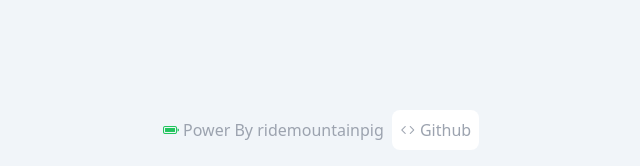
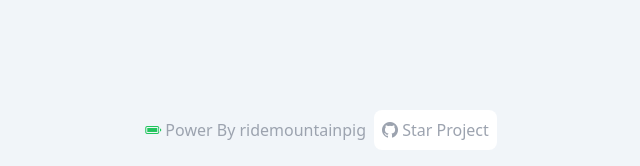
Before and after one commit to ridemountainpig/fcu-course-search, a Flask app: page / in a window 1280 px wide. Shown: the part 634-800 px from the top of the page, without its empty margins (323-963 px from the left). Run offline with Flask 2, Linux system fonts and the light colour scheme; some libraries are stand-ins or nearby versions.

Commit message:
feat: change bottom icon and text

```diff
--- a/templates/index.html
+++ b/templates/index.html
@@ -73,8 +73,12 @@
                     <i class="bi bi-battery-full text-green-500"></i> Power By ridemountainpig
                 </a>
             </span>
-            <a href="https://github.com/ridemountainpig/fcu-course-search" class="p-2 bg-white rounded-lg"><span><i
-                        class="bi bi-code"></i> Github</span></a>
+            <a href="https://github.com/ridemountainpig/fcu-course-search" class="p-2 bg-white rounded-lg">
+                <span>
+                    <i class="bi bi-github"></i>
+                    Star Project
+                </span>
+            </a>
         </div>
     </div>
 </body>
```
